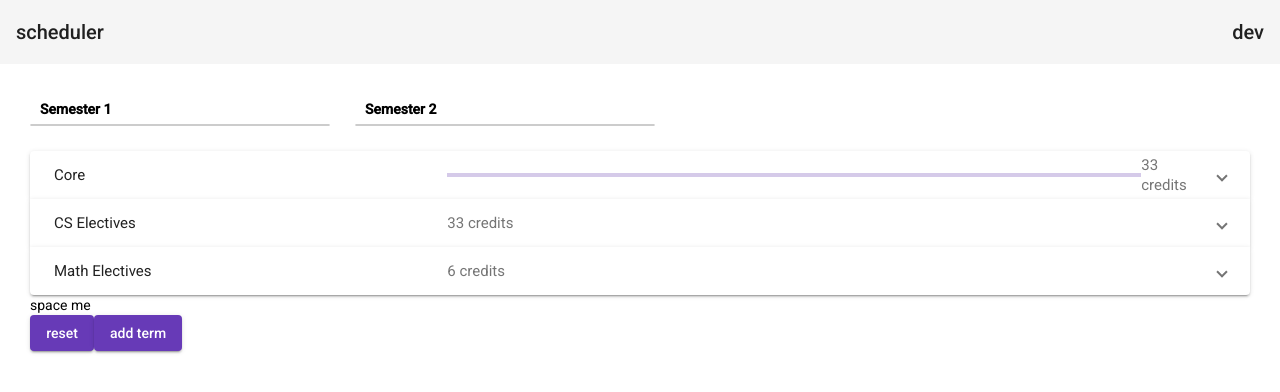
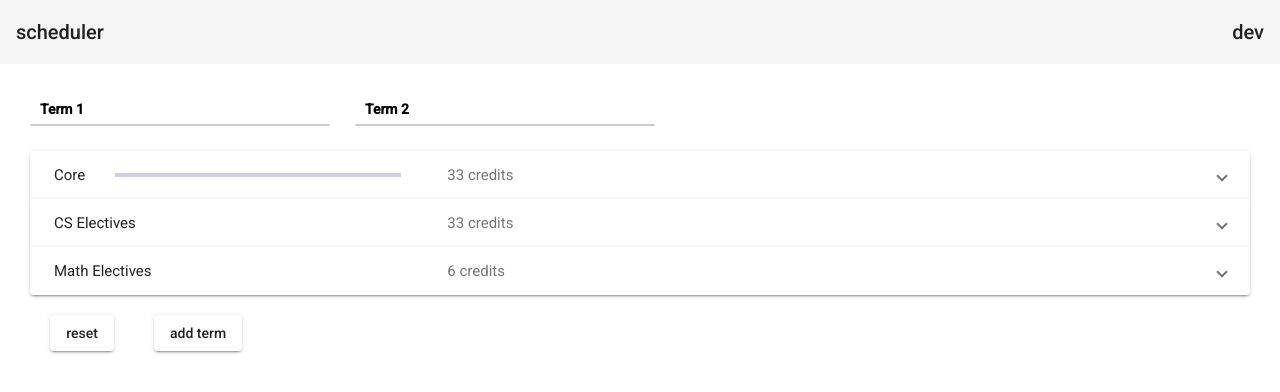
Before and after one commit to chapeI/soe, an Angular app: page / in a window 1280 px wide. Shown: the top 392 px of the page. Built offline with nearby package versions, Linux system fonts and the light colour scheme.

Commit message:
% 'semesters' to 'terms'

```diff
--- a/src/app/scheduler/scheduler.component.css
+++ b/src/app/scheduler/scheduler.component.css
@@ -41,3 +41,11 @@
 .dragdrop-list.cdk-drop-list-dragging .dragdrop-box:not(.cdk-drag-placeholder) {
   transition: transform 250ms cubic-bezier(0, 0, 0.2, 1);
 }
+
+mat-progress-bar {
+  margin: 30px;
+}
+
+button {
+  margin: 20px;
+}
--- a/src/app/scheduler/scheduler.component.html
+++ b/src/app/scheduler/scheduler.component.html
@@ -1,36 +1,38 @@
 
 <div class="dragdrop-container">
-  <div style="font-weight: bold; padding: 5px 10px;">Semester 1</div>
+  <div style="font-weight: bold; padding: 5px 10px;">Term 1</div>
   <div
     cdkDropList
-    #s1List="cdkDropList"
-    [cdkDropListData]="s1"
-    [cdkDropListConnectedTo]="[s2List, coreList, electiveList, mathList]"
+    #t1List="cdkDropList"
+    [cdkDropListData]="t1"
+    [cdkDropListConnectedTo]="[t2List, coreList, electiveList, mathList]"
     class="dragdrop-list"
     (cdkDropListDropped)="drop($event)">
-    <div class="dragdrop-box" *ngFor="let item of s1" cdkDrag>{{item}}</div>
+    <div class="dragdrop-box" *ngFor="let item of t1" cdkDrag>{{item}}</div>
   </div>
 </div>
 
 <div class="dragdrop-container">
-  <div style="font-weight: bold; padding: 5px 10px;">Semester 2</div>
+  <div style="font-weight: bold; padding: 5px 10px;">Term 2</div>
   <div
     cdkDropList
-    #s2List="cdkDropList"
-    [cdkDropListData]="s2"
-    [cdkDropListConnectedTo]="[s1List, coreList, electiveList, mathList]"
+    #t2List="cdkDropList"
+    [cdkDropListData]="t2"
+    [cdkDropListConnectedTo]="[t1List, coreList, electiveList, mathList]"
     class="dragdrop-list"
     (cdkDropListDropped)="drop($event)">
-    <div class="dragdrop-box" *ngFor="let item of s2" cdkDrag>{{item}}</div>
+    <div class="dragdrop-box" *ngFor="let item of t2" cdkDrag>{{item}}</div>
   </div>
 </div>
 
 <mat-accordion>
   <mat-expansion-panel>
     <mat-expansion-panel-header>
-      <mat-panel-title>Core</mat-panel-title>
+      <mat-panel-title>
+        Core
+        <mat-progress-bar [value]=t1.length*10></mat-progress-bar>
+      </mat-panel-title>
       <mat-panel-description>
-        <mat-progress-bar [value]=s1.length*10></mat-progress-bar>
         33 credits
       </mat-panel-description>
     </mat-expansion-panel-header>
@@ -38,7 +40,7 @@
       cdkDropList
       #coreList="cdkDropList"
       [cdkDropListData]="core"
-      [cdkDropListConnectedTo]="[s1List, s2List]"
+      [cdkDropListConnectedTo]="[t1List, t2List]"
       class="dragdrop-list"
       (cdkDropListDropped)="drop($event)">
       <div class="dragdrop-box" *ngFor="let item of core" cdkDrag>{{item}}</div>
@@ -59,7 +61,7 @@
       cdkDropList
       #electiveList="cdkDropList"
       [cdkDropListData]="electives"
-      [cdkDropListConnectedTo]="[s1List, s2List]"
+      [cdkDropListConnectedTo]="[t1List, t2List]"
       class="dragdrop-list"
       (cdkDropListDropped)="drop($event)">
       <div class="dragdrop-box" *ngFor="let item of electives" cdkDrag>{{item}}</div>
@@ -79,7 +81,7 @@
       cdkDropList
       #mathList="cdkDropList"
       [cdkDropListData]="maths"
-      [cdkDropListConnectedTo]="[s1List, s2List]"
+      [cdkDropListConnectedTo]="[t1List, t2List]"
       class="dragdrop-list"
       (cdkDropListDropped)="drop($event)">
       <div class="dragdrop-box" *ngFor="let item of maths" cdkDrag>{{item}}</div>
@@ -87,6 +89,5 @@
   </mat-expansion-panel>
 </mat-accordion>
 
-<div>space me</div>
-<button mat-raised-button color="primary" (click)="resetCalendar()">reset</button>
-<button mat-raised-button color="primary" (click)="addSemester()">add term</button>
+<button mat-raised-button (click)="resetCalendar()">reset</button>
+<button mat-raised-button (click)="addSemester()">add term</button>
--- a/src/app/scheduler/scheduler.component.ts
+++ b/src/app/scheduler/scheduler.component.ts
@@ -12,8 +12,8 @@ export class SchedulerComponent implements OnInit {
   core: string[] = []
   electives: string[] = []
   maths: string[] = []
-  s1: string[] = []
-  s2: string[] = []
+  t1: string[] = []
+  t2: string[] = []
 
   constructor(private localService: LocalService) { }
 
@@ -43,12 +43,12 @@ export class SchedulerComponent implements OnInit {
 
   loadS1(){
     let parsed = JSON.parse(this.localService.get('s1'))
-    this.s1 = parsed
+    this.t1 = parsed
   }
 
   loadS2(){
     let parsed = JSON.parse(this.localService.get('s2'))
-    this.s2 = parsed
+    this.t2 = parsed
   }
 
   loadCores(){
@@ -77,8 +77,8 @@ export class SchedulerComponent implements OnInit {
   }
 
   persistLists() {
-    this.localSave('s1', this.s1)
-    this.localSave('s2', this.s2)
+    this.localSave('s1', this.t1)
+    this.localSave('s2', this.t2)
     this.localSave('core', this.core)
     this.localSave('electives', this.electives)
     this.localSave('maths', this.maths)
@@ -90,7 +90,7 @@ export class SchedulerComponent implements OnInit {
   }
 
   setDefaults() {
-    this.s1 = [];
+    this.t1 = [];
 
     this.core = [
       'Hardware',
--- a/src/styles.css
+++ b/src/styles.css
@@ -3,10 +3,6 @@
 html, body { height: 100%; }
 body { margin: 0; font-family: Roboto, "Helvetica Neue", sans-serif; }
 
-.active {
-    color: red
-}
-
 .rb {
     border: 1px solid red;
 }
```
Lines whose indentation alone changed are shown as unchanged.
